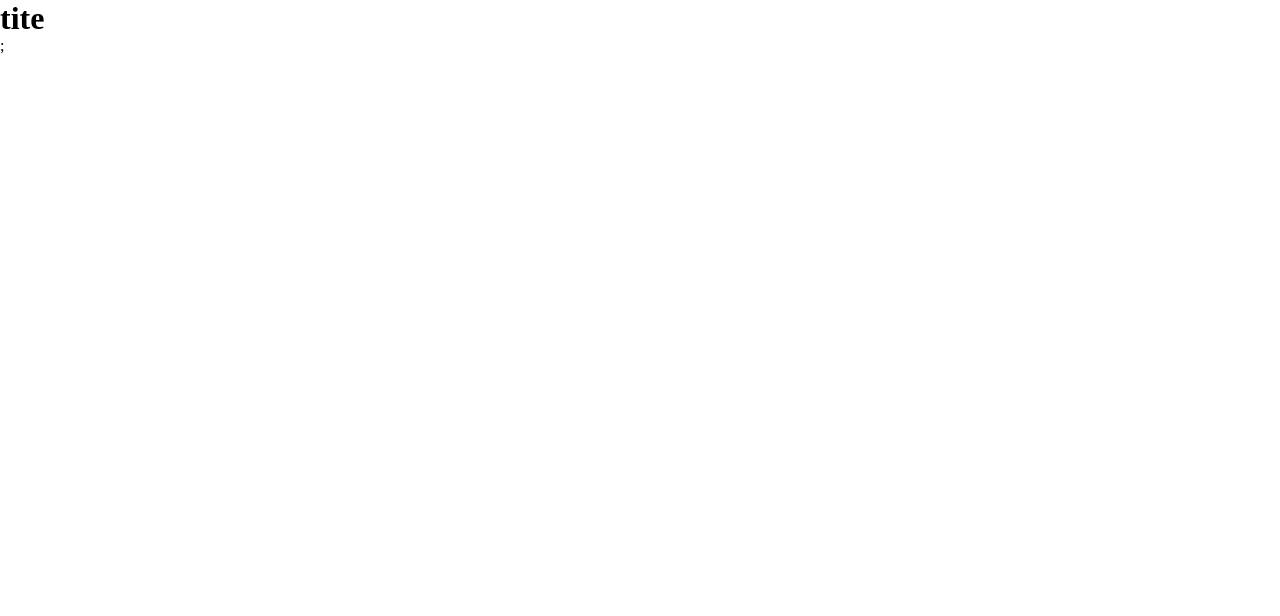
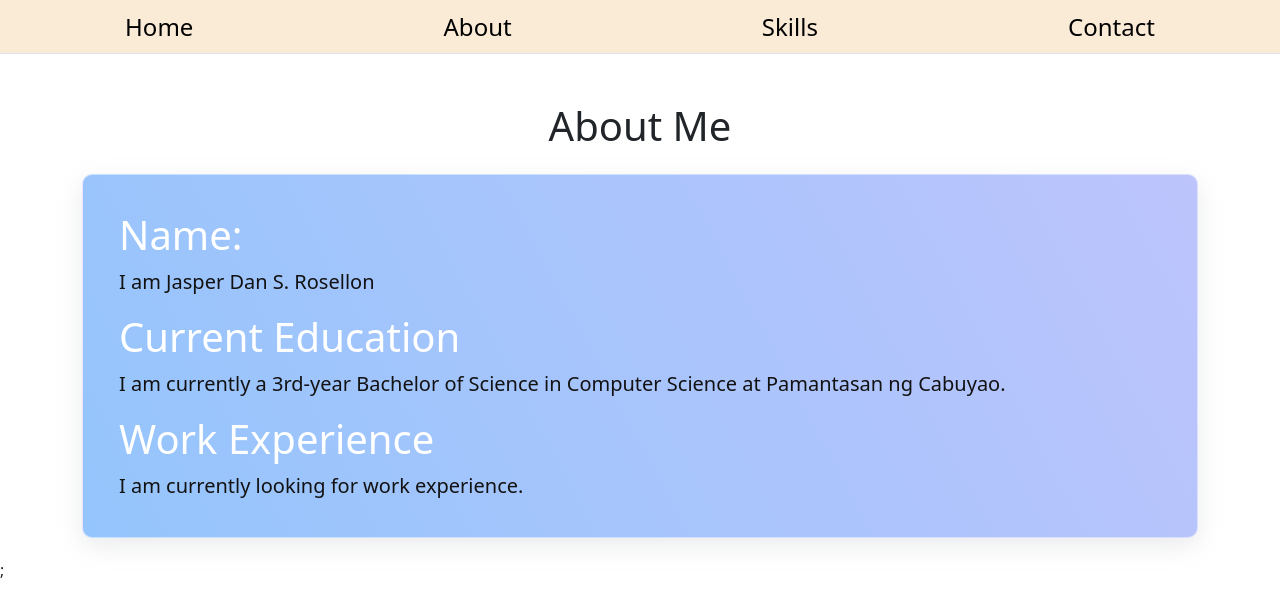
Before and after one commit to dperrr/Personal-Profile, a React (Vite) app: page /about in a window 1280 px wide. Shown: the top 616 px of the page. Built offline with nearby package versions, Linux system fonts and the light colour scheme.

Commit message:
Added a about and home pages

```diff
--- a/src/App.jsx
+++ b/src/App.jsx
@@ -3,13 +3,14 @@ import reactLogo from './assets/react.svg'
 import viteLogo from '/vite.svg'
 import './App.css'
 import Mynavbar from './assets/components/MyNavbar'
+import Approuter from './assets/router/Approuter'
 
 function App() {
-  const [count, setCount] = useState(0)
 
   return (
     <>
-      <Mynavbar />;
+
+      <Approuter />;
     </>
   )
 }
--- a/src/assets/components/Mynavbar.jsx
+++ b/src/assets/components/Mynavbar.jsx
@@ -1,14 +1,33 @@
-import React from 'react';
+import Container from 'react-bootstrap/Container';
+import Navbar from 'react-bootstrap/Navbar';
+import Nav from 'react-bootstrap/Nav';
+import { Link } from 'react-router-dom';
 
+import '../styles/navstyle.css'
 
 function Mynavbar() {
-    return (
-        <>
-            <h1>tite</h1>
-
-        </>
-    )
+  return (
+    <>
+      <div
+        className="nav--bg"
+      >
+        <Nav fill variant="tabs" defaultActiveKey="/">
+          <Nav.Item className="fs-4">
+            <Nav.Link className='nav--link' as={Link} to="/">Home</Nav.Link>
+          </Nav.Item>
+          <Nav.Item className="fs-4">
+            <Nav.Link className='nav--link' as={Link} to="/about">About</Nav.Link>
+          </Nav.Item>
+          <Nav.Item  className="fs-4">
+            <Nav.Link className='nav--link' as={Link} to="/skills">Skills</Nav.Link>
+          </Nav.Item>
+          <Nav.Item className="fs-4">
+            <Nav.Link className='nav--link' as={Link} to="/contact">Contact</Nav.Link>
+          </Nav.Item>
+        </Nav>
+      </div>
+    </>
+  );
 }
 
-
 export default Mynavbar;
--- /dev/null
+++ b/src/assets/pages/About.jsx
@@ -0,0 +1,38 @@
+import React from 'react';
+import Mynavbar from '../components/MyNavbar';
+import 'bootstrap/dist/css/bootstrap.min.css';
+import '../styles/aboutstyle.css';
+
+function About() {
+    return (
+        <>
+            <Mynavbar />
+
+            <div className="container mt-5">
+                <h1 className="text-center mb-4">About Me</h1>
+
+                <div className="card glass-effect">
+                    <div className="card-body">
+                        <h5 className="card-title fw-medium fs-1 fs-md-2 fs-lg-3">Name: </h5>
+
+                        <p className="card-text fs-5 fs-md-6 fs-lg-7">
+                           I am Jasper Dan S. Rosellon
+                        </p>
+
+                        <h5 className="card-title fw-medium fs-1 fs-md-2 fs-lg-3">Current Education</h5>
+                        <p className="card-text fs-5 fs-md-6 fs-lg-7">
+                            I am currently a 3rd-year Bachelor of Science in Computer Science at Pamantasan ng Cabuyao.
+                        </p>
+
+                        <h5 className="card-title fw-medium fs-1 fs-md-2 fs-lg-3">Work Experience</h5>
+                        <p className="card-text fs-5 fs-md-6 fs-lg-7">
+                           I am currently looking for work experience.
+                        </p>
+                    </div>
+                </div>
+            </div>
+        </>
+    );
+}
+
+export default About;
--- /dev/null
+++ b/src/assets/pages/Contact.jsx
@@ -0,0 +1,12 @@
+import React from 'react';
+import Mynavbar from '../components/MyNavbar';
+
+function Contact () {
+    return (
+        <>
+            <Mynavbar />
+        </>
+    )
+}
+
+export default Contact;
--- /dev/null
+++ b/src/assets/pages/Home.jsx
@@ -0,0 +1,17 @@
+import React from 'react';
+import 'bootstrap/dist/css/bootstrap.min.css';
+import Mynavbar from '../components/MyNavbar';
+import '../styles/homestyle.css';
+
+function Home() {
+    return (
+        <>
+            <Mynavbar />
+            <div className="home-container">
+                <h2 className="glass-effect">Welcome to My Profile!</h2> {/* Glass effect class */}
+            </div>
+        </>
+    );
+}
+
+export default Home;
--- /dev/null
+++ b/src/assets/pages/Skills.jsx
@@ -0,0 +1,13 @@
+import React from 'react';
+import Mynavbar from '../components/MyNavbar';
+
+
+function Skills () {
+    return (
+        <>
+            <Mynavbar />
+        </>
+    )
+}
+
+export default Skills;
--- a/src/assets/router/Approuter.jsx
+++ b/src/assets/router/Approuter.jsx
@@ -1,11 +1,23 @@
 import React from 'react';
-import { BrowserRouter, Routes, Route } from "react-router-dom";
-
+import { BrowserRouter as Router, Route, Routes } from 'react-router-dom';
+import Home from '../pages/Home.jsx';
+import About from '../pages/About.jsx';
+import Skills from '../pages/Skills.jsx';
+import Contact from '../pages/Contact.jsx';
 
 function Approuter() {
     return (
         <>
+            <Router>
+                <Routes>
+                    <Route path="/" element={<Home />}></Route>
+                    <Route path="/about" element={<About />}></Route>
+                    <Route path="/skills" element={<Skills />}></Route>
+                    <Route path="/contact" element={<Contact />}></Route>
+                </Routes>
+            </Router>
+        </>
+    );
+}
 
-        </>
-    )
-}
+export default Approuter;
--- /dev/null
+++ b/src/assets/styles/aboutstyle.css
@@ -0,0 +1,29 @@
+
+
+
+.glass-effect {
+    background-color: #8EC5FC;
+    background-image: linear-gradient(62deg, #8EC5FC 0%, #E0C3FC 100%);
+    background-size: 200% 200%;
+    backdrop-filter: blur(10px);
+    border: 1px solid rgba(255, 255, 255, 0.5);
+    border-radius: 10px;
+    padding: 20px;
+    color: #fff;
+    box-shadow: rgba(149, 157, 165, 0.2) 0px 8px 24px;
+}
+
+
+.gradient-background {
+    background-image: linear-gradient(62deg, #8EC5FC 0%, #E0C3FC 100%);
+    padding: 40px;
+    border-radius: 10px;
+    margin: 20px 0;
+}
+
+
+
+
+.card-text {
+    color: rgb(19, 18, 18) !important;
+}
--- /dev/null
+++ b/src/assets/styles/homestyle.css
@@ -0,0 +1,21 @@
+.glass-effect {
+    background: rgba(255, 255, 255, 0.2);
+    border-radius: 10px;
+    backdrop-filter: blur(10px);
+    border: 1px solid rgba(255, 255, 255, 0.5);
+    padding: 20px;
+    color: #ffffff;
+    margin: 20px 0;
+
+}
+
+.home-container {
+    background-color: #8EC5FC;
+    background-image: linear-gradient(62deg, #8EC5FC 0%, #E0C3FC 100%);
+    padding: 40px;
+    border-radius: 10px;
+    max-width: 1000px;
+    margin: 0 auto;
+    text-align: center;
+    margin-top: 4rem;
+}
--- /dev/null
+++ b/src/assets/styles/navstyle.css
@@ -0,0 +1,12 @@
+
+.nav--link {
+    color: black !important;
+}
+
+.nav-link:hover {
+    color: rgb(97, 101, 108) !important;
+}
+
+.nav--bg{
+    background-color: antiquewhite;
+}
--- a/src/main.jsx
+++ b/src/main.jsx
@@ -1,10 +1,12 @@
 import { StrictMode } from 'react'
 import { createRoot } from 'react-dom/client'
 import App from './App.jsx'
+import Home from './assets/pages/Home.jsx'
 import './index.css'
 
 createRoot(document.getElementById('root')).render(
   <StrictMode>
+
     <App />
   </StrictMode>,
 )
```
